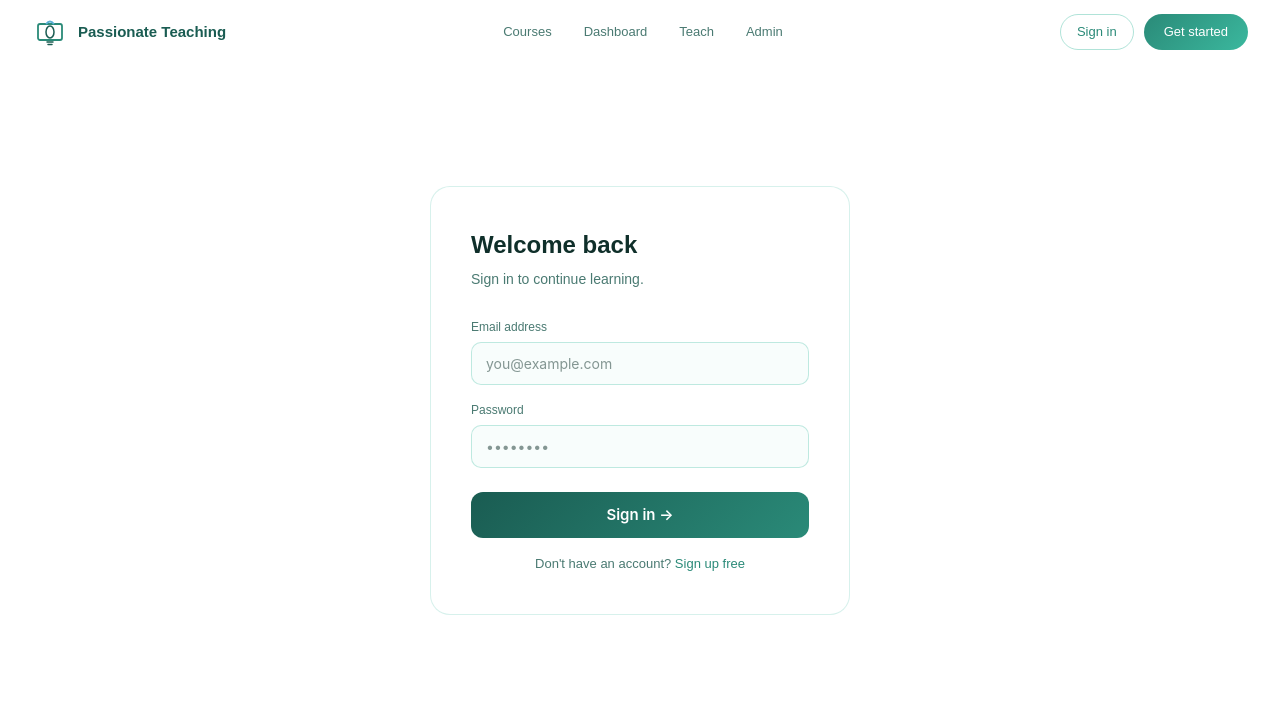
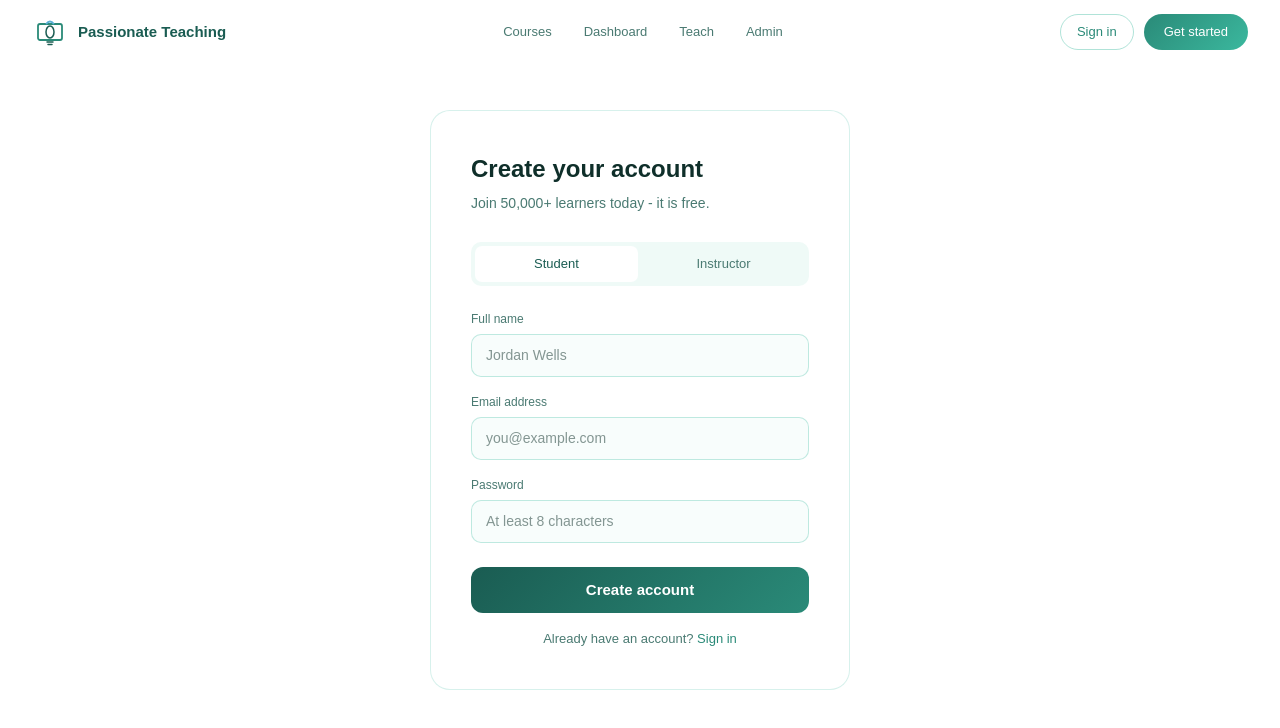
Before and after one commit to PMOBO609/passionate-teaching, a Next.js app: page /register in a window 1280 px wide. Shown: the top 728 px of the page. Built offline with nearby package versions, Linux system fonts and the light colour scheme.

Commit message:
fix login and register pages

```diff
--- a/app/login/page.js
+++ b/app/login/page.js
@@ -27,32 +27,28 @@ export default function Login() {
   }
 
   return (
-    <main style={{ minHeight: '100vh', display: 'flex', alignItems: 'center', justifyContent: 'center', padding: '80px 2rem' }}>
+    <main style={{ minHeight: "100vh", display: "flex", alignItems: "center", justifyContent: "center", padding: "80px 2rem" }}>
       <Navbar />
-      <div style={{ background: '#fff', border: '0.5px solid rgba(59,184,158,0.2)', borderRadius: '20px', padding: '40px', width: '100%', maxWidth: '420px' }}>
-        <h2 style={{ fontSize: '24px', fontWeight: 700, color: '#0f2f2a', marginBottom: '6px' }}>Welcome back</h2>
-        <p style={{ fontSize: '14px', color: '#4a7a72', marginBottom: '28px' }}>Sign in to continue learning.</p>
-
-        <div style={{ marginBottom: '16px' }}>
-          <label style={{ fontSize: '12px', fontWeight: 500, color: '#4a7a72', display: 'block', marginBottom: '6px' }}>Email address</label>
+      <div style={{ background: "#fff", border: "1px solid rgba(59,184,158,0.2)", borderRadius: "20px", padding: "40px", width: "100%", maxWidth: "420px" }}>
+        <h2 style={{ fontSize: "24px", fontWeight: 700, color: "#0f2f2a", marginBottom: "6px" }}>Welcome back</h2>
+        <p style={{ fontSize: "14px", color: "#4a7a72", marginBottom: "28px" }}>Sign in to continue learning.</p>
+        <div style={{ marginBottom: "16px" }}>
+          <label style={{ fontSize: "12px", fontWeight: 500, color: "#4a7a72", display: "block", marginBottom: "6px" }}>Email address</label>
           <input type="email" placeholder="you@example.com" value={form.email}
             onChange={e => setForm({...form, email: e.target.value})}
-            style={{ width: '100%', padding: '10px 14px', border: '0.5px solid rgba(59,184,158,0.3)', borderRadius: '10px', fontSize: '14px', fontFamily: 'Inter,sans-serif', outline: 'none', color: '#0f2f2a', background: '#f8fdfc' }} />
+            style={{ width: "100%", padding: "10px 14px", border: "1px solid rgba(59,184,158,0.3)", borderRadius: "10px", fontSize: "14px", outline: "none", color: "#0f2f2a", background: "#f8fdfc" }} />
         </div>
-
-        <div style={{ marginBottom: '24px' }}>
-          <label style={{ fontSize: '12px', fontWeight: 500, color: '#4a7a72', display: 'block', marginBottom: '6px' }}>Password</label>
-          <input type="password" placeholder="••••••••" value={form.password}
+        <div style={{ marginBottom: "24px" }}>
+          <label style={{ fontSize: "12px", fontWeight: 500, color: "#4a7a72", display: "block", marginBottom: "6px" }}>Password</label>
+          <input type="password" placeholder="password" value={form.password}
             onChange={e => setForm({...form, password: e.target.value})}
-            style={{ width: '100%', padding: '10px 14px', border: '0.5px solid rgba(59,184,158,0.3)', borderRadius: '10px', fontSize: '14px', fontFamily: 'Inter,sans-serif', outline: 'none', color: '#0f2f2a', background: '#f8fdfc' }} />
+            style={{ width: "100%", padding: "10px 14px", border: "1px solid rgba(59,184,158,0.3)", borderRadius: "10px", fontSize: "14px", outline: "none", color: "#0f2f2a", background: "#f8fdfc" }} />
         </div>
-
-        <button onClick={handleSubmit} style={{ width: '100%', padding: '12px', background: 'linear-gradient(135deg,#1a5c52,#2a8a78)', border: 'none', borderRadius: '12px', color: '#fff', fontSize: '15px', fontWeight: 600, cursor: 'pointer', fontFamily: 'Inter,sans-serif' }}>
-          Sign in →
+        <button onClick={handleSubmit} style={{ width: "100%", padding: "12px", background: "linear-gradient(135deg,#1a5c52,#2a8a78)", border: "none", borderRadius: "12px", color: "#fff", fontSize: "15px", fontWeight: 600, cursor: "pointer" }}>
+          Sign in
         </button>
-
-        <p style={{ textAlign: 'center', fontSize: '13px', color: '#4a7a72', marginTop: '16px' }}>
-          Don't have an account? <Link href="/register" style={{ color: '#2a8a78', textDecoration: 'none', fontWeight: 500 }}>Sign up free</Link>
+        <p style={{ textAlign: "center", fontSize: "13px", color: "#4a7a72", marginTop: "16px" }}>
+          No account? <Link href="/register" style={{ color: "#2a8a78", textDecoration: "none" }}>Sign up free</Link>
         </p>
       </div>
     </main>
--- a/app/register/page.js
+++ b/app/register/page.js
@@ -3,12 +3,12 @@ import { useState } from 'react'
 import Link from 'next/link'
 import Navbar from '../../components/Navbar'
 
-export default function Login() {
-  const [form, setForm] = useState({ email: '', password: '' })
+export default function Register() {
+  const [form, setForm] = useState({ name: '', email: '', password: '', role: 'student' })
 
   const handleSubmit = async () => {
     try {
-      const res = await fetch('https://passionate-teaching-backend.onrender.com/api/auth/login', {
+      const res = await fetch('https://passionate-teaching-backend.onrender.com/api/auth/register', {
         method: 'POST',
         headers: { 'Content-Type': 'application/json' },
         body: JSON.stringify(form)
@@ -27,32 +27,42 @@ export default function Login() {
   }
 
   return (
-    <main style={{ minHeight: '100vh', display: 'flex', alignItems: 'center', justifyContent: 'center', padding: '80px 2rem' }}>
+    <main style={{ minHeight: "100vh", display: "flex", alignItems: "center", justifyContent: "center", padding: "80px 2rem" }}>
       <Navbar />
-      <div style={{ background: '#fff', border: '0.5px solid rgba(59,184,158,0.2)', borderRadius: '20px', padding: '40px', width: '100%', maxWidth: '420px' }}>
-        <h2 style={{ fontSize: '24px', fontWeight: 700, color: '#0f2f2a', marginBottom: '6px' }}>Welcome back</h2>
-        <p style={{ fontSize: '14px', color: '#4a7a72', marginBottom: '28px' }}>Sign in to continue learning.</p>
-
-        <div style={{ marginBottom: '16px' }}>
-          <label style={{ fontSize: '12px', fontWeight: 500, color: '#4a7a72', display: 'block', marginBottom: '6px' }}>Email address</label>
+      <div style={{ background: "#fff", border: "1px solid rgba(59,184,158,0.2)", borderRadius: "20px", padding: "40px", width: "100%", maxWidth: "420px" }}>
+        <h2 style={{ fontSize: "24px", fontWeight: 700, color: "#0f2f2a", marginBottom: "6px" }}>Create your account</h2>
+        <p style={{ fontSize: "14px", color: "#4a7a72", marginBottom: "28px" }}>Join 50,000+ learners today - it is free.</p>
+        <div style={{ display: "flex", gap: "4px", background: "rgba(59,184,158,0.08)", borderRadius: "10px", padding: "4px", marginBottom: "24px" }}>
+          {['student','instructor'].map(role => (
+            <button key={role} onClick={() => setForm({...form, role})}
+              style={{ flex: 1, padding: "8px", fontSize: "13px", borderRadius: "7px", cursor: "pointer", border: "none", background: form.role === role ? "#fff" : "transparent", color: form.role === role ? "#1a5c52" : "#4a7a72", fontWeight: form.role === role ? 500 : 400 }}>
+              {role.charAt(0).toUpperCase() + role.slice(1)}
+            </button>
+          ))}
+        </div>
+        <div style={{ marginBottom: "16px" }}>
+          <label style={{ fontSize: "12px", fontWeight: 500, color: "#4a7a72", display: "block", marginBottom: "6px" }}>Full name</label>
+          <input type="text" placeholder="Jordan Wells" value={form.name}
+            onChange={e => setForm({...form, name: e.target.value})}
+            style={{ width: "100%", padding: "10px 14px", border: "1px solid rgba(59,184,158,0.3)", borderRadius: "10px", fontSize: "14px", outline: "none", color: "#0f2f2a", background: "#f8fdfc" }} />
+        </div>
+        <div style={{ marginBottom: "16px" }}>
+          <label style={{ fontSize: "12px", fontWeight: 500, color: "#4a7a72", display: "block", marginBottom: "6px" }}>Email address</label>
           <input type="email" placeholder="you@example.com" value={form.email}
             onChange={e => setForm({...form, email: e.target.value})}
-            style={{ width: '100%', padding: '10px 14px', border: '0.5px solid rgba(59,184,158,0.3)', borderRadius: '10px', fontSize: '14px', fontFamily: 'Inter,sans-serif', outline: 'none', color: '#0f2f2a', background: '#f8fdfc' }} />
+            style={{ width: "100%", padding: "10px 14px", border: "1px solid rgba(59,184,158,0.3)", borderRadius: "10px", fontSize: "14px", outline: "none", color: "#0f2f2a", background: "#f8fdfc" }} />
         </div>
-
-        <div style={{ marginBottom: '24px' }}>
-          <label style={{ fontSize: '12px', fontWeight: 500, color: '#4a7a72', display: 'block', marginBottom: '6px' }}>Password</label>
-          <input type="password" placeholder="••••••••" value={form.password}
+        <div style={{ marginBottom: "24px" }}>
+          <label style={{ fontSize: "12px", fontWeight: 500, color: "#4a7a72", display: "block", marginBottom: "6px" }}>Password</label>
+          <input type="password" placeholder="At least 8 characters" value={form.password}
             onChange={e => setForm({...form, password: e.target.value})}
-            style={{ width: '100%', padding: '10px 14px', border: '0.5px solid rgba(59,184,158,0.3)', borderRadius: '10px', fontSize: '14px', fontFamily: 'Inter,sans-serif', outline: 'none', color: '#0f2f2a', background: '#f8fdfc' }} />
+            style={{ width: "100%", padding: "10px 14px", border: "1px solid rgba(59,184,158,0.3)", borderRadius: "10px", fontSize: "14px", outline: "none", color: "#0f2f2a", background: "#f8fdfc" }} />
         </div>
-
-        <button onClick={handleSubmit} style={{ width: '100%', padding: '12px', background: 'linear-gradient(135deg,#1a5c52,#2a8a78)', border: 'none', borderRadius: '12px', color: '#fff', fontSize: '15px', fontWeight: 600, cursor: 'pointer', fontFamily: 'Inter,sans-serif' }}>
-          Sign in →
+        <button onClick={handleSubmit} style={{ width: "100%", padding: "12px", background: "linear-gradient(135deg,#1a5c52,#2a8a78)", border: "none", borderRadius: "12px", color: "#fff", fontSize: "15px", fontWeight: 600, cursor: "pointer" }}>
+          Create account
         </button>
-
-        <p style={{ textAlign: 'center', fontSize: '13px', color: '#4a7a72', marginTop: '16px' }}>
-          Don't have an account? <Link href="/register" style={{ color: '#2a8a78', textDecoration: 'none', fontWeight: 500 }}>Sign up free</Link>
+        <p style={{ textAlign: "center", fontSize: "13px", color: "#4a7a72", marginTop: "16px" }}>
+          Already have an account? <Link href="/login" style={{ color: "#2a8a78", textDecoration: "none" }}>Sign in</Link>
         </p>
       </div>
     </main>
```
